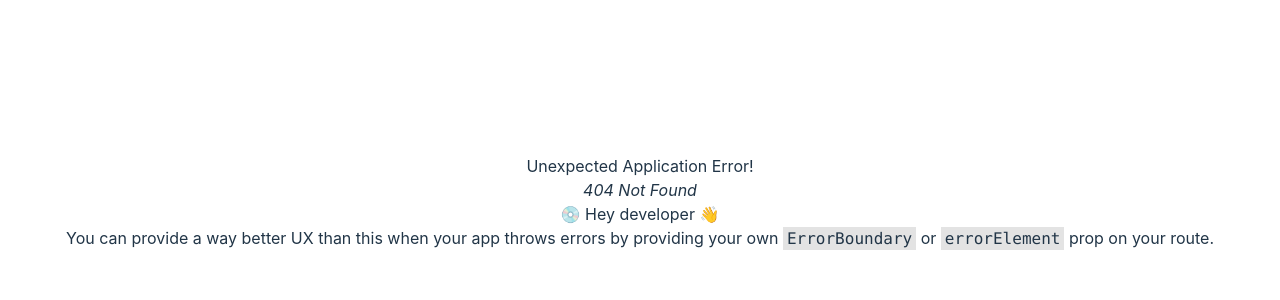
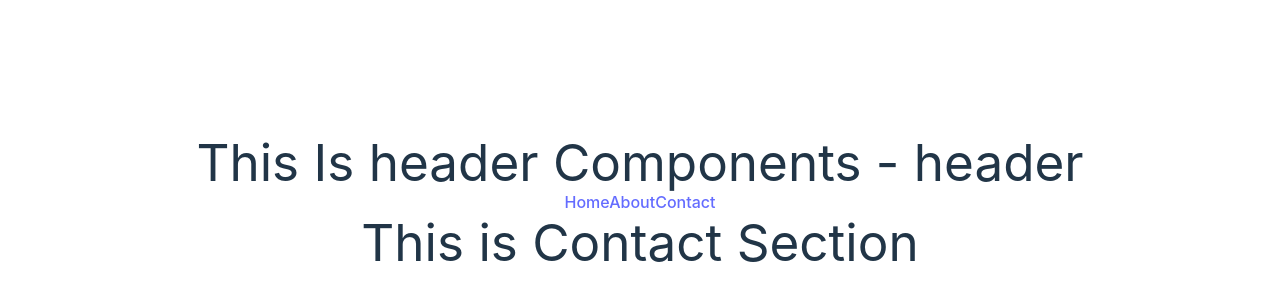
Before and after one commit to sheikhmuhammadantor/milestone-08-react-router, a React (Vite) app in the folder Module45/AwesomeReactComponents/: page /contact in a window 1280 px wide. Before the commit this address had no page. Shown: the part 198-498 px from the top of the page. Built offline with nearby package versions, Linux system fonts and the light colour scheme.

Commit message:
Use - Nested Route, Link, Outlet .

```diff
--- a/Module45/AwesomeReactComponents/src/App.jsx
+++ b/Module45/AwesomeReactComponents/src/App.jsx
@@ -1,33 +1,13 @@
-import { useState } from 'react'
-import reactLogo from './assets/react.svg'
-import viteLogo from '/vite.svg'
+import { Outlet } from 'react-router-dom'
 import './App.css'
+import Header from './compontnts/Header'
 
 function App() {
-  const [count, setCount] = useState(0)
 
   return (
     <>
-      <div>
-        <a href="https://vite.dev" target="_blank">
-          <img src={viteLogo} className="logo" alt="Vite logo" />
-        </a>
-        <a href="https://react.dev" target="_blank">
-          <img src={reactLogo} className="logo react" alt="React logo" />
-        </a>
-      </div>
-      <h1>Vite + React</h1>
-      <div className="card">
-        <button onClick={() => setCount((count) => count + 1)}>
-          count is {count}
-        </button>
-        <p>
-          Edit <code>src/App.jsx</code> and save to test HMR
-        </p>
-      </div>
-      <p className="read-the-docs">
-        Click on the Vite and React logos to learn more
-      </p>
+      <Header></Header>
+      <Outlet></Outlet>
     </>
   )
 }
--- /dev/null
+++ b/Module45/AwesomeReactComponents/src/compontnts/About.jsx
@@ -0,0 +1,7 @@
+export default function About() {
+  return (
+    <div>
+        <h1>This is About Section</h1>
+    </div>
+  )
+}
--- /dev/null
+++ b/Module45/AwesomeReactComponents/src/compontnts/Contact.jsx
@@ -0,0 +1,7 @@
+export default function Contact() {
+    return (
+      <div>
+          <h1>This is Contact Section</h1>
+      </div>
+    )
+  }
--- /dev/null
+++ b/Module45/AwesomeReactComponents/src/compontnts/Header.jsx
@@ -0,0 +1,14 @@
+import { Link } from "react-router-dom";
+
+export default function Header() {
+  return (
+    <div>
+      <h1>This Is header Components - header</h1>
+      <nav>
+        <Link to='/'>Home</Link>
+        <Link to='/about'>About</Link>
+        <Link to='/contact'>Contact</Link>
+      </nav>
+    </div>
+  )
+}
```
Also changed, not shown: Module45/AwesomeReactComponents/src/main.jsx (+14 -10 lines).
